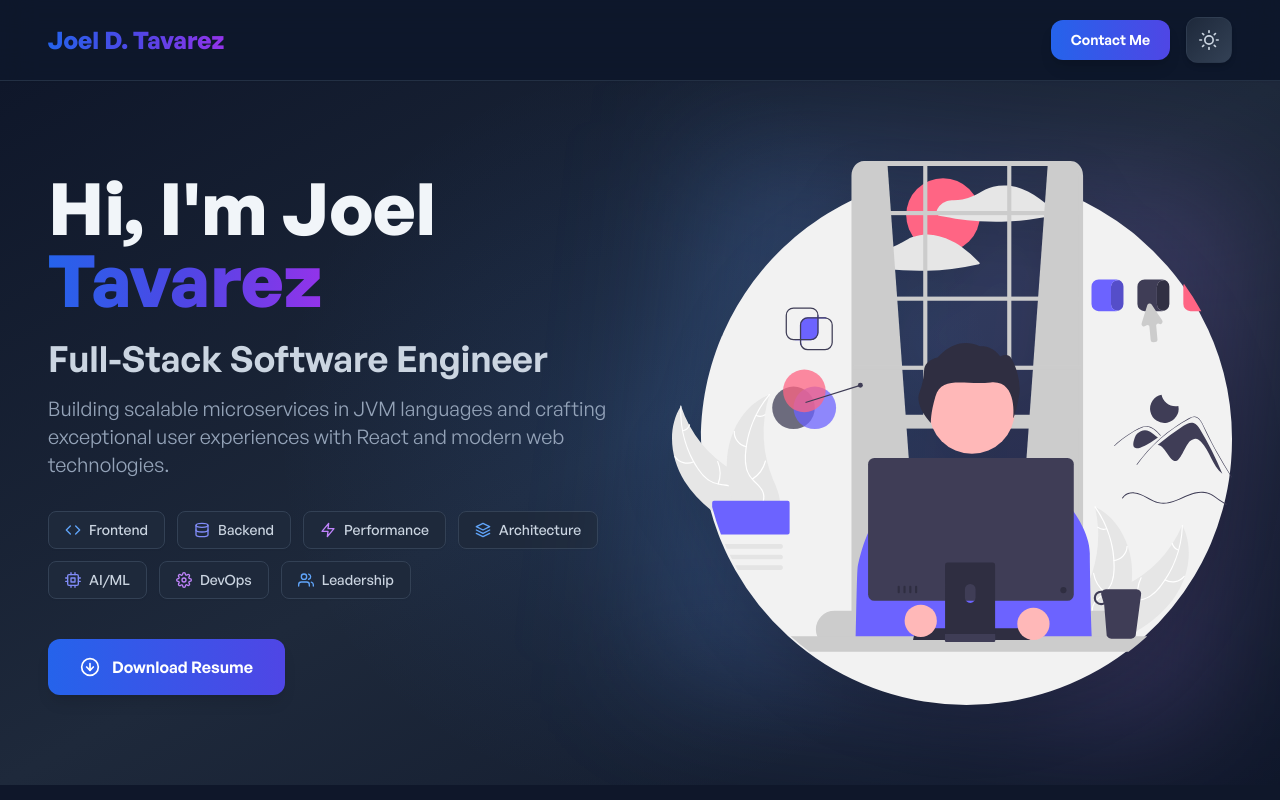
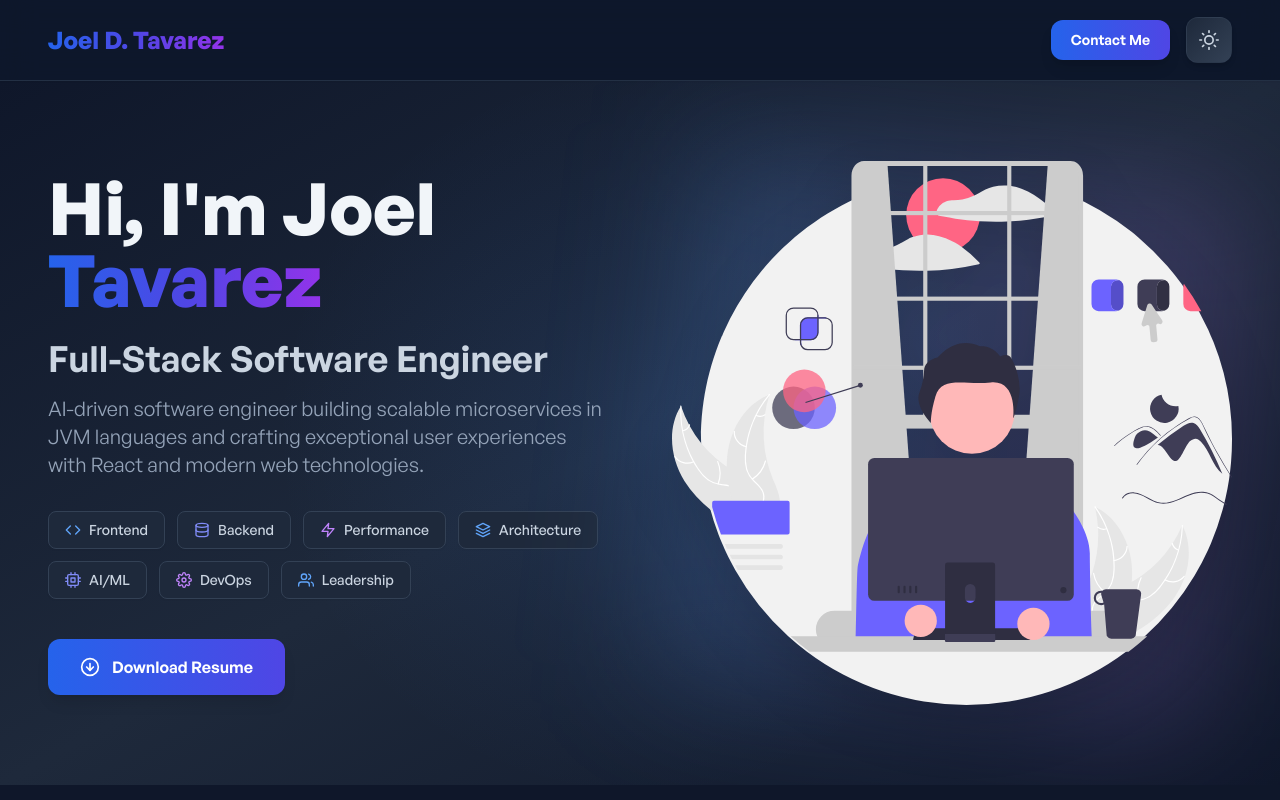
Before and after one commit to Don-Joel/Me, a Next.js app: page / in a window 1280 px wide. Shown: the top 800 px of the page. Built offline with nearby package versions, Linux system fonts and the light colour scheme.

Commit message:
updating bio

```diff
--- a/components/shared/AppBanner.jsx
+++ b/components/shared/AppBanner.jsx
@@ -62,9 +62,9 @@ const AppBanner = () => {
                 transition={{ delay: 0.4, duration: 0.6 }}
                 className="text-lg sm:text-xl text-slate-600 dark:text-slate-400 mb-8 max-w-2xl mx-auto lg:mx-0 leading-relaxed"
               >
-                Building scalable microservices in JVM languages and crafting
-                exceptional user experiences with React and modern web
-                technologies.
+                AI-driven software engineer building scalable microservices in
+                JVM languages and crafting exceptional user experiences with
+                React and modern web technologies.
               </motion.p>
 
               {/* Tech Stack Pills */}
```
